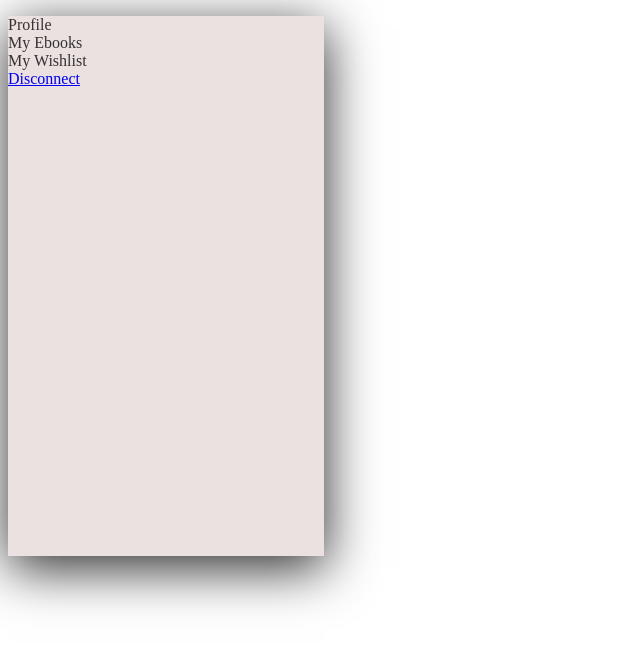
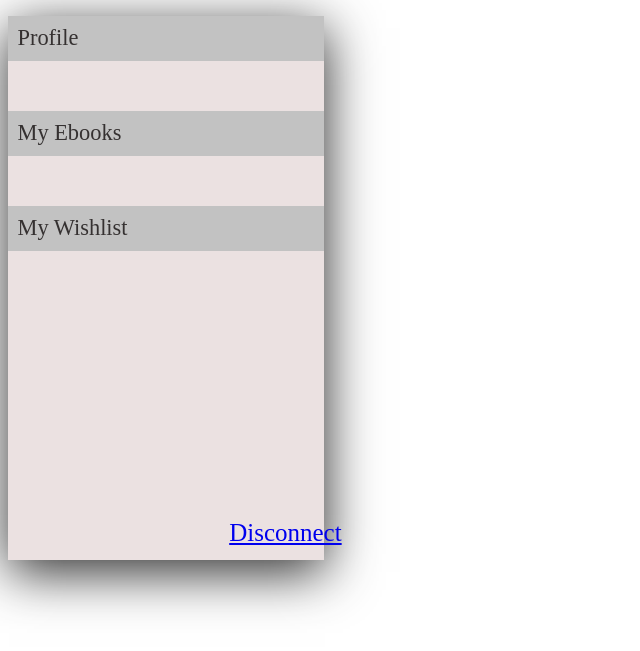
Before and after one commit to Opalie/ppe-hibouk, a PHP site: page /user_menu.php in a window 1280 px wide. Shown: the top 651 px of the page, without its empty margins (0-640 px from the left). Run offline with PHP 8.4, Linux system fonts and the light colour scheme; some libraries are stand-ins or nearby versions.

Commit message:
Add files via upload

```diff
--- a/Website/style/user_menu.css
+++ b/Website/style/user_menu.css
@@ -1,13 +1,24 @@
 .side-bar ul li a {
     text-decoration: none;
     color: #353131;
+    background-color: rgb(194, 194, 194);
+    margin-bottom: 50px;
+    font-size: 140%;
+    padding: 3%;
+    display: flex;
 }
 
 .side-bar ul {
-    justify-content: left;
     padding: 0;
-    padding-bottom: 37%;
+    padding-bottom: 1%;
     margin-right: 75%;
     background-color: rgb(235, 225, 225);
     box-shadow: 1px 12px 50px rgba(0, 0, 0, 0.836);
 }
+
+.logout {
+    display: flex;
+    margin-top: 85%;
+    margin-left: 70%;
+    font-size: 25px;
+}
```
